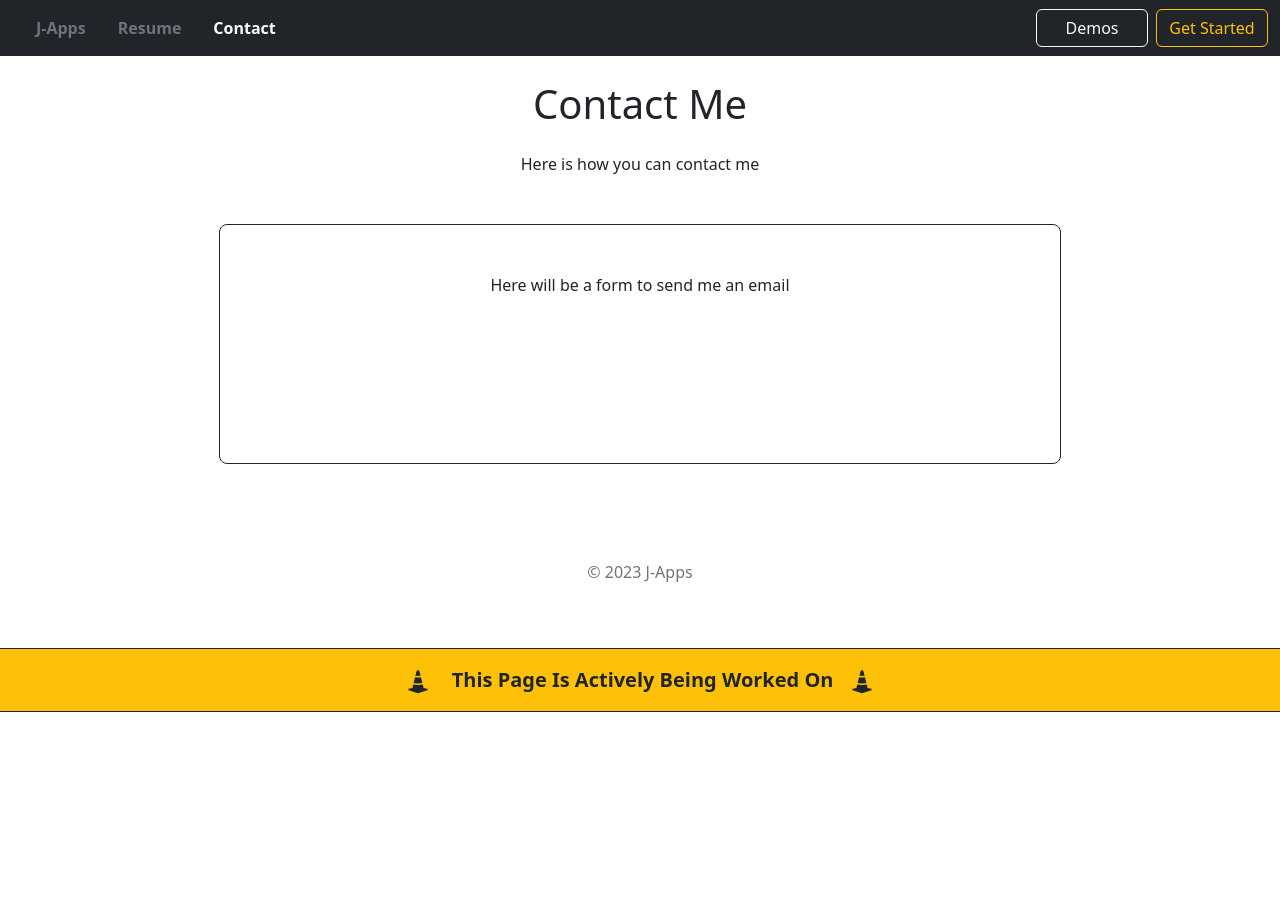
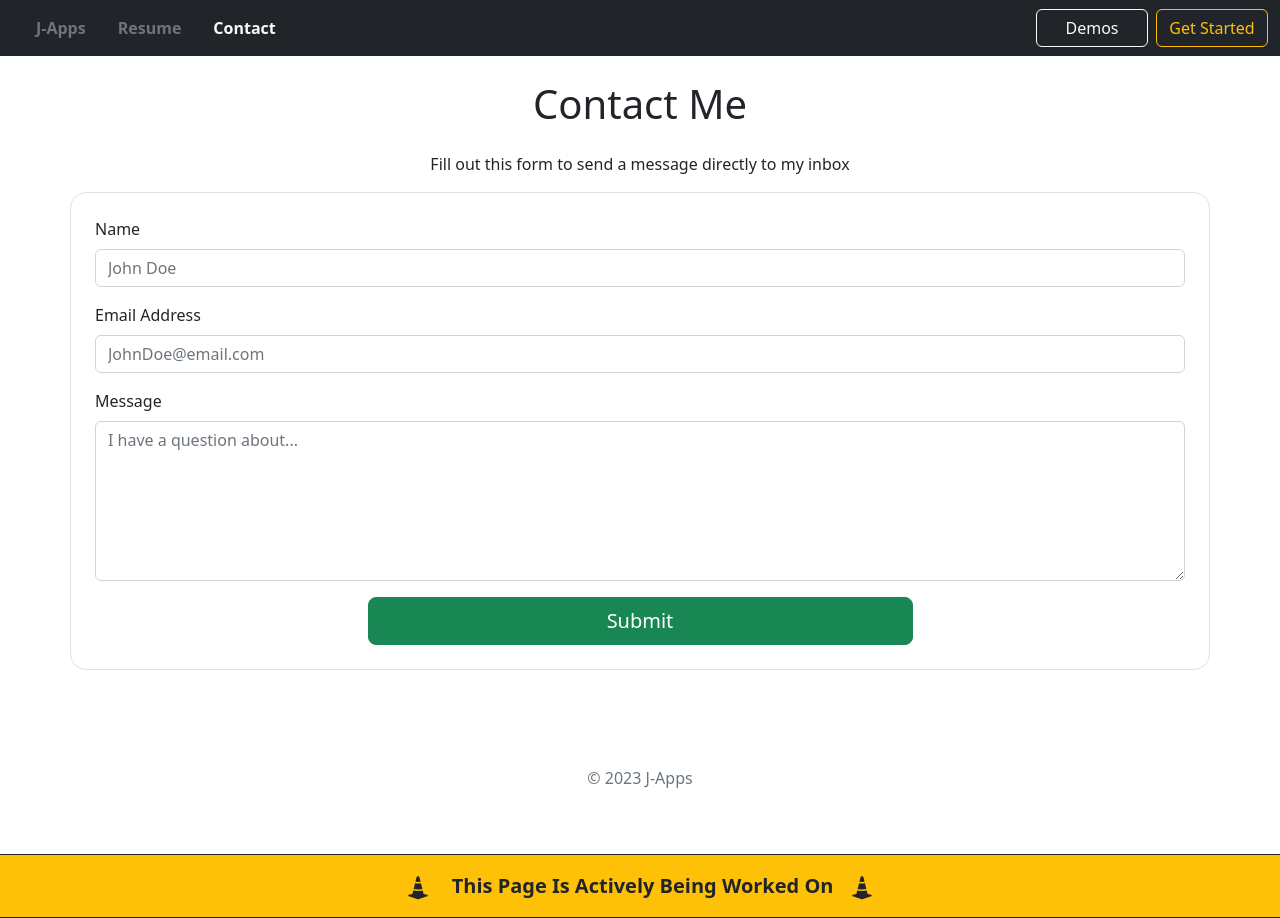
Before and after one commit to jado66/my-site, a Next.js app: page /contact in a window 1280 px wide. Before the commit the page ends 800 px from the top, so only its background shows below. Built offline with nearby package versions, Linux system fonts and the light colour scheme.

Commit message:
Fixed resume section and added the contact section

```diff
--- a/src/components/WorkHistoryCard.jsx
+++ b/src/components/WorkHistoryCard.jsx
@@ -11,12 +11,12 @@ const WorkHistoryCard = (props) =>{
                 {
                     props.content.map((el,index)=>{
                         return(
-                            <li key={"li-"+el.slice(0,30)} className="list-group-item ps-lg-5 ps-2 text-lg-center text-start">- {el}</li>
+                            <li key={"li-"+el.slice(0,30)} className="list-group-item ps-lg-5 ps-2 text-start fs-6">- {el}</li>
                         )
                     })
                 }
             </ul>
-            <div className="card-body text-lg-center text-start">
+            <div className="card-body text-start">
                 <span className="card-link">Technical Skills Used:</span>
                 <span className="card-link">{props.skills}</span>
             </div>
--- a/src/components/pages/ContactContent.jsx
+++ b/src/components/pages/ContactContent.jsx
@@ -5,12 +5,50 @@ const ContactContent = () =>{
         <div className="d-block  text-dark" >
             <h1 className="text-center text-capitalize my-4">Contact Me</h1>
 
-            <p className="text-center mb-5">Here is how you can contact me</p>
+            <p className="text-center ">Fill out this form to send a message directly to my inbox</p>
 
-            <div className="px-2">
-                <div className="border border-dark rounded-3 mx-lg-auto col-lg-8 col-12  py-5 text-center" style={{height:"15em"}}>
-                    Here will be a form to send me an email
-                </div>
+            <div className="container p-4 border rounded-4 text-start">
+
+                <form id="contactForm">
+
+                    <div className="mb-3">
+                        <label className="form-label">Name</label>
+                        <input className="form-control" id="name" type="text" placeholder="John Doe" data-sb-validations="required" />
+                        <div className="invalid-feedback" data-sb-feedback="name:required">Name is required.</div>
+                    </div>
+
+
+                    <div className="mb-3">
+                        <label className="form-label">Email Address</label>
+                        <input className="form-control" id="emailAddress" type="email" placeholder="JohnDoe@email.com" data-sb-validations="required, email" />
+                        <div className="invalid-feedback" data-sb-feedback="emailAddress:required">Email Address is required.</div>
+                        <div className="invalid-feedback" data-sb-feedback="emailAddress:email">Email Address Email is not valid.</div>
+                    </div>
+
+
+                    <div className="mb-3">
+                        <label className="form-label">Message</label>
+                        <textarea className="form-control" id="message" type="text" placeholder="I have a question about..." style={{height: "10rem"}} data-sb-validations="required"></textarea>
+                        <div className="invalid-feedback" data-sb-feedback="message:required">Message is required.</div>
+                    </div>
+
+
+                    <div className="d-none" id="submitSuccessMessage">
+                        <div className="text-center mb-3">Form submission successful!</div>
+                    </div>
+
+
+                    <div className="d-none" id="submitErrorMessage">
+                        <div className="text-center text-danger mb-3">Error sending message!</div>
+                    </div>
+
+
+                    <div className="d-grid col-lg-6 col-8 mx-auto">
+                        <button className="btn btn-success btn-lg" type="submit">Submit</button>
+                    </div>
+
+                </form>
+
             </div>
 
 
```
Also changed, not shown: src/components/pages/DemosContent.jsx (+12 -6 lines), src/components/pages/resumeComponents/ResumeCards.jsx (+8 -8 lines).
